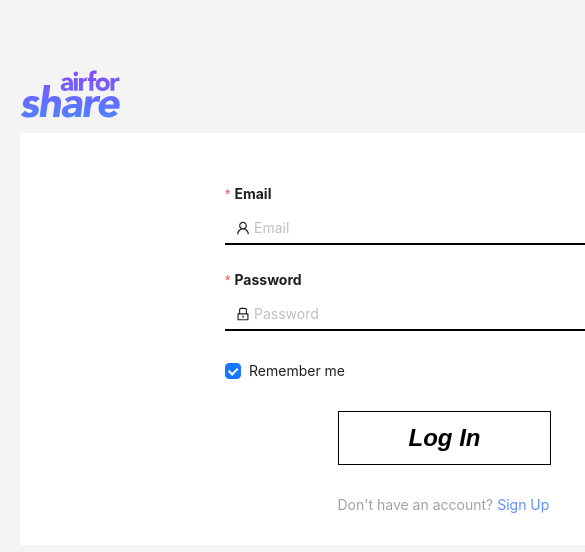
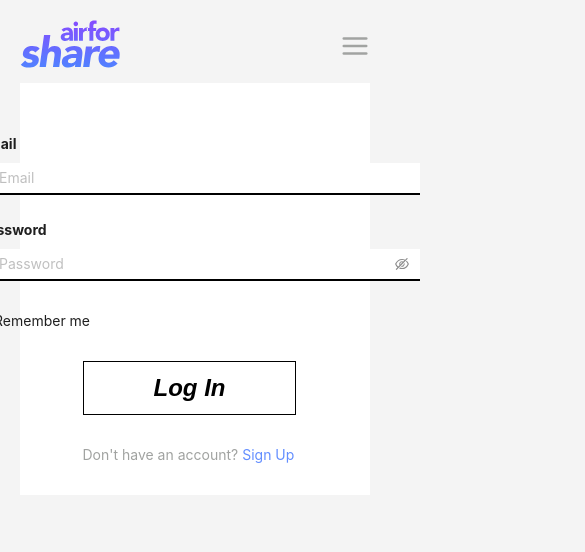
Before and after one commit to ghousahmed/smit-share, a React (Vite) app: page /login in a window 390 px wide. Shown: the top 552 px of the page, 585 px wide, since content can reach past the window. Built offline with nearby package versions, Linux system fonts and the light colour scheme; the HTML template or start-up script is replaced by a standard one.

Commit message:
fix mobile reponsiveness issue and apply dark mode features in other pages

```diff
--- a/src/components/Button.jsx
+++ b/src/components/Button.jsx
@@ -1,7 +1,9 @@
 function ThemeButton({ disabled, title, onClick, className }) {
   return (
     <button
-      style={{ borderColor: disabled && "#a1a3a1" }}
+      style={{
+        borderColor: disabled && "#a1a3a1",
+      }}
       disabled={disabled}
       className={`theme-btn ${className}`}
       onClick={onClick}
--- a/src/components/LoginForm.jsx
+++ b/src/components/LoginForm.jsx
@@ -1,20 +1,26 @@
-import React, { useState } from "react";
+import React, { useState, useEffect } from "react";
 import { Button, Checkbox, Form, Input } from "antd";
 import { LockOutlined, UserOutlined } from "@ant-design/icons";
 import ThemeButton from "./Button";
-import { useTheme } from "../context/ThemeContext";
+import { useTheme } from "../components/index.js";
 import { Link } from "react-router-dom";
+import "../mediaquery/mediaquery.scss";
 
 const onFinishFailed = (errorInfo) => {
   console.log("Failed:", errorInfo);
 };
-const LoginForm = ({loginUser}) => {
+const LoginForm = ({ loginUser }) => {
   const [clientReady, setClientReady] = useState(false);
   const [form] = Form.useForm();
-  const { theme } = useTheme();
+  const { isDark, toggleTheme } = useTheme();
+  useEffect(() => {
+    isDark
+      ? document.body.classList.add("dark")
+      : document.body.classList.remove("dark");
+  }, [isDark]);
 
   return (
-    <div className="d-flex">
+    <div className={`d-flex ${isDark ? "dark-lighter" : " "}`}>
       <Form
         name="trigger"
         layout="vertical"
@@ -27,9 +33,7 @@ const LoginForm = ({loginUser}) => {
         style={{
           maxWidth: 600,
           marginTop: "50px",
-          backgroundColor: theme === 'dark' ? '#14171e' : '#fff', color: theme === 'dark' ? '#fff' : '',
         }}
-
         initialValues={{
           remember: true,
         }}
@@ -38,14 +42,22 @@ const LoginForm = ({loginUser}) => {
         autoComplete="off"
       >
         <Form.Item
-          label={<span style={{  backgroundColor: theme === 'dark' ? '#23272f' : '#fff', color: theme === 'dark' ? '#fff' : '',   fontWeight: 'bold' }}>Email</span>}
+          label={
+            <span
+              style={{
+                fontWeight: "bold",
+              }}
+              className={isDark ? "dark-text" : " "}
+            >
+              Email
+            </span>
+          }
           name="email"
           validateTrigger="onBlur"
           rules={[
             {
               required: true,
               message: "Please input your email!",
-
             },
             {
               pattern:
@@ -57,12 +69,21 @@ const LoginForm = ({loginUser}) => {
           <Input
             prefix={<UserOutlined className="site-form-item-icon" />}
             placeholder="Email"
-            className="input-border"
+            className={`input-border ${isDark ? "dark-light" : " "}`}
           />
         </Form.Item>
 
         <Form.Item
-            label={<span style={{  backgroundColor: theme === 'dark' ? '#23272f' : '#fff', color: theme === 'dark' ? '#fff' : '',   fontWeight: 'bold' }}>Password</span>}
+          label={
+            <span
+              style={{
+                fontWeight: "bold",
+              }}
+              className={isDark ? "dark-text" : " "}
+            >
+              Password
+            </span>
+          }
           name="password"
           rules={[
             {
@@ -70,24 +91,20 @@ const LoginForm = ({loginUser}) => {
               message: "Please input your password!",
             },
             {
-             min:6,
+              min: 6,
               message: "Password must be greater than 6 charachter",
-            }
+            },
           ]}
         >
           <Input.Password
             prefix={<LockOutlined className="site-form-item-icon" />}
             placeholder="Password "
-            className="input-border"
+            className={`input-border ${isDark ? "dark-light" : " "}`}
           />
         </Form.Item>
 
-        <Form.Item
-          name="remember"
-          valuePropName="checked"
-
-        >
-          <Checkbox style={{ backgroundColor: theme === 'dark' ? '#23272f' : '#fff', color: theme === 'dark' ? '#fff' : ''}}> Remember me</Checkbox>
+        <Form.Item name="remember" valuePropName="checked">
+          <Checkbox className={isDark ? "dark-text" : ""}>Remember me</Checkbox>
         </Form.Item>
 
         <Form.Item
@@ -96,7 +113,7 @@ const LoginForm = ({loginUser}) => {
             span: 16,
           }}
         >
-          <ThemeButton title={"Log In"}  />
+          <ThemeButton title={"Log In"} />
         </Form.Item>
         <Form.Item
           wrapperCol={{
@@ -104,11 +121,13 @@ const LoginForm = ({loginUser}) => {
             span: 16,
           }}
         >
-          <span className="text">
-
-          Don't have an account?
+          <span className="text">Don't have an account?</span>
+          <span>
+            {" "}
+            <Link className="text-primary" to={"/signup"}>
+              Sign Up
+            </Link>{" "}
           </span>
-          <span> <Link className="text-primary" to={"/signup"}>Sign Up</Link> </span>
         </Form.Item>
       </Form>
     </div>
--- a/src/components/SignupForm.jsx
+++ b/src/components/SignupForm.jsx
@@ -1,19 +1,29 @@
-import React, { useState } from "react";
+import React, { useState, useEffect } from "react";
 import { Form, Input } from "antd";
 import { LockOutlined, UserOutlined } from "@ant-design/icons";
 import ThemeButton from "./Button";
 import { useTheme } from "../context/ThemeContext";
 import { Link } from "react-router-dom";
+import "../mediaquery/mediaquery.scss";
+
 const onFinishFailed = (errorInfo) => {
   console.log("Failed:", errorInfo);
 };
+
 const SignupForm = ({ registerUser }) => {
   const [clientReady, setClientReady] = useState(false);
   const [form] = Form.useForm();
-  const { theme } = useTheme();
+
+  const { isDark, toggleTheme } = useTheme();
+
+  useEffect(() => {
+    isDark
+      ? document.body.classList.add("dark")
+      : document.body.classList.remove("dark");
+  }, [isDark]);
 
   return (
-    <div className="d-flex">
+    <div className={`d-flex ${isDark ? "dark-light" : ""}`}>
       <Form
         name="trigger"
         layout="vertical"
@@ -35,7 +45,16 @@ const SignupForm = ({ registerUser }) => {
         autoComplete="off"
       >
         <Form.Item
-          label={<span style={{  backgroundColor: theme === 'dark' ? '#23272f' : '#fff', color: theme === 'dark' ? '#fff' : '',   fontWeight: 'bold' }}>Email</span>}
+          label={
+            <span
+              style={{
+                fontWeight: "bold",
+              }}
+              className={isDark ? "dark-text" : " "}
+            >
+              Email
+            </span>
+          }
           name="email"
           validateTrigger="onBlur"
           rules={[
@@ -53,12 +72,21 @@ const SignupForm = ({ registerUser }) => {
           <Input
             prefix={<UserOutlined className="site-form-item-icon" />}
             placeholder="Email"
-            className="input-border"
+            className={`input-border ${isDark ? "dark-lighter" : " "}`}
           />
         </Form.Item>
 
         <Form.Item
-         label={<span style={{  backgroundColor: theme === 'dark' ? '#23272f' : '#fff', color: theme === 'dark' ? '#fff' : '',   fontWeight: 'bold' }}>Password</span>}
+          label={
+            <span
+              style={{
+                fontWeight: "bold",
+              }}
+              className={isDark ? "dark-text" : " "}
+            >
+              Password
+            </span>
+          }
           name="password"
           rules={[
             {
@@ -74,7 +102,7 @@ const SignupForm = ({ registerUser }) => {
           <Input.Password
             prefix={<LockOutlined className="site-form-item-icon" />}
             placeholder="Password "
-            className="input-border"
+            className={`input-border ${isDark ? "dark-lighter" : " "}`}
           />
         </Form.Item>
 
@@ -94,10 +122,9 @@ const SignupForm = ({ registerUser }) => {
         >
           <span className="text">Already member?</span>
           <span>
-            {" "}
             <Link className="text-primary" to={"/login"}>
-              Log In{" "}
-            </Link>{" "}
+              Log In
+            </Link>
           </span>
         </Form.Item>
       </Form>
--- a/src/components/index.scss
+++ b/src/components/index.scss
@@ -150,11 +150,12 @@ $primary-color: #638eff;
     position: absolute;
   }
 }
-.container {
-  width: 900px;
-  margin: 0 auto;
-  margin-top: 50px;
-}
+
+// .container {
+//   width: 900px;
+//   margin: 0 auto;
+//   margin-top: 50px;
+// }
 
 .header-bar {
   display: flex;
--- a/src/config/Router.jsx
+++ b/src/config/Router.jsx
@@ -15,7 +15,7 @@ function AppRouter() {
         </Routes>
       </BrowserRouter>
     </ThemeProvider>
-    )
+  );
 }
 
 export default AppRouter;
--- a/src/mediaquery/mediaQuery.scss
+++ b/src/mediaquery/mediaQuery.scss
@@ -9,12 +9,7 @@
 
 @media only screen and (max-width: 768px) {
   .container {
-    width: 100%;
-    padding: 20px;
-    margin: 0;
-    margin-top: 0;
-
-    .main-card {
+      .main-card {
       flex-direction: column;
       margin-top: 10px;
       min-height: fit-content;
--- a/src/pages/Home/Login.jsx
+++ b/src/pages/Home/Login.jsx
@@ -1,3 +1,5 @@
+import "../../mediaquery/mediaquery.scss";
+import "../../pages/Home/css/style.scss";
 import LoginForm from "../../components/LoginForm";
 import LOGO from "../../assets/logo.svg";
 import { MdLightMode } from "react-icons/md";
@@ -6,18 +8,16 @@ import useScreenWidth from "../../helper/screenWidth";
 import { MdDarkMode } from "react-icons/md";
 import { Link } from "react-router-dom";
 import { useTheme } from "../../context/ThemeContext";
-import React from 'react';
+import { useEffect } from "react";
 import { auth, signInWithEmailAndPassword } from "../../db/index";
 
-
 function LoginPage() {
-
-  let loginUser = (values)=>{
+  let loginUser = (values) => {
     signInWithEmailAndPassword(auth, values.email, values.password)
       .then((userCredential) => {
         // Signed in
         const user = userCredential.user;
-    <Alert message="Success Text" type="success" />
+        <Alert message="Success Text" type="success" />;
         console.log(user);
       })
       .catch((error) => {
@@ -25,37 +25,49 @@ function LoginPage() {
         const errorMessage = error.message;
         console.log(errorMessage);
       });
-  }
-    const { theme, toggleTheme } = useTheme();
+  };
   const screenWidth = useScreenWidth();
-
-    let styles = {
-      color: theme === "dark" ? "#fff" : "",
-      backgroundColor: theme === "dark" ? "#23272F" : "",
-    };
+  const { isDark, toggleTheme } = useTheme();
+  useEffect(() => {
+    isDark
+      ? document.body.classList.add("dark")
+      : document.body.classList.remove("dark");
+  }, [isDark]);
   return (
     <div className="container">
       <div className="header-bar">
         <div className="logo">
-            <Link to={"/"} >
+          <Link to={"/"}>
             <img src={LOGO} alt="" />
           </Link>
         </div>
         <div className="menu-bar">
           {screenWidth.widthScreen > 768 ? (
             <ul>
-                <li style={styles}>How it works</li>
-                <li style={styles}>Download</li>
-                <li style={styles}>Upgrade</li>
-                <li style={styles}>Feedback </li>
-                <li className="menu-btn"><span> Login </span>/ <span> <Link className="menu-btn" to={"/signup"} style={{textDecoration:"none"}}> Register </Link></span></li>
+              <li>How it works</li>
+              <li>Download</li>
+              <li>Upgrade</li>
+              <li>Feedback </li>
+              <li className="menu-btn">
+                <span> Login </span>/{" "}
+                <span>
+                  {" "}
+                  <Link
+                    className="menu-btn"
+                    to={"/signup"}
+                    style={{ textDecoration: "none" }}
+                  >
+                    {" "}
+                    Register{" "}
+                  </Link>
+                </span>
+              </li>
               <li onClick={toggleTheme}>
-                  {" "}
-                  {theme === "light" ? (
+                {isDark ? (
+                  <MdLightMode size={24} color="white" />
+                ) : (
                   <MdDarkMode size={24} />
-                  ) : (
-                    <MdLightMode size={24} color="white" />
-                  )}{" "}
+                )}
               </li>
             </ul>
           ) : (
@@ -67,10 +79,9 @@ function LoginPage() {
           )}
         </div>
       </div>
-        <div
-          className="main-card"
-          style={{ backgroundColor: theme === "dark" ? "rgb(20 23 30)" : "" }}
-        ><LoginForm loginUser={loginUser}/> </div>
+      <div className={`main-card ${isDark ? "dark-lighter" : " "}`}>
+        <LoginForm loginUser={loginUser} />
+      </div>
     </div>
   );
 }
--- a/src/pages/Home/Signup.jsx
+++ b/src/pages/Home/Signup.jsx
@@ -1,3 +1,4 @@
+import "../../mediaquery/mediaquery.scss";
 import LoginForm from "../../components/LoginForm";
 import LOGO from "../../assets/logo.svg";
 import { MdLightMode } from "react-icons/md";
@@ -7,10 +8,9 @@ import { MdDarkMode } from "react-icons/md";
 import { Link } from "react-router-dom";
 import { useTheme } from "../../context/ThemeContext";
 import SignupForm from "../../components/SignupForm";
-import React from 'react';
+import { useEffect } from "react";
 import { auth, createUserWithEmailAndPassword } from "../../db/index";
 function SignupPage() {
-
   const registerUser = (values) => {
     // console.log(values.email);
     createUserWithEmailAndPassword(auth, values.email, values.password)
@@ -27,13 +27,15 @@ function SignupPage() {
         // ..
       });
   };
-  const { theme, toggleTheme } = useTheme();
+  const { isDark, toggleTheme } = useTheme();
   const screenWidth = useScreenWidth();
 
-  let styles = {
-    color: theme === "dark" ? "#fff" : "",
-    backgroundColor: theme === "dark" ? "#23272F" : "",
-  };
+  useEffect(() => {
+    isDark
+      ? document.body.classList.add("dark")
+      : document.body.classList.remove("dark");
+  }, [isDark]);
+
   return (
     <div className="container">
       <div className="header-bar">
@@ -45,19 +47,28 @@ function SignupPage() {
         <div className="menu-bar">
           {screenWidth.widthScreen > 768 ? (
             <ul>
-              <li style={styles}>How it works</li>
-              <li style={styles}>Download</li>
-              <li style={styles}>Upgrade</li>
-              <li style={styles}>Feedback </li>
-              <li className="menu-btn"><span> <Link className="menu-btn" to={"/login"} style={{textDecoration:"none"}}> Login </Link></span> / <span> Register </span> </li>
-
+              <li>How it works</li>
+              <li>Download</li>
+              <li>Upgrade</li>
+              <li>Feedback </li>
+              <li className="menu-btn">
+                <span>
+                  <Link
+                    className="menu-btn"
+                    to={"/login"}
+                    style={{ textDecoration: "none" }}
+                  >
+                    Login
+                  </Link>
+                </span>
+                / <span> Register </span>
+              </li>
               <li onClick={toggleTheme}>
-                {" "}
-                {theme === "light" ? (
+                {isDark ? (
+                  <MdLightMode size={24} color="white" />
+                ) : (
                   <MdDarkMode size={24} />
-                ) : (
-                  <MdLightMode size={24} color="white" />
-                )}{" "}
+                )}
               </li>
             </ul>
           ) : (
@@ -69,11 +80,8 @@ function SignupPage() {
           )}
         </div>
       </div>
-      <div
-        className="main-card"
-        style={{ backgroundColor: theme === "dark" ? "rgb(20 23 30)" : "" }}
-      >
-        <SignupForm registerUser={registerUser}/>{" "}
+      <div className="main-card">
+        <SignupForm registerUser={registerUser} />
       </div>
     </div>
   );
```
Also changed, not shown: src/pages/Home/index.jsx (+18 -2 lines), 1 other file (tests, documents, lock files or other folders). Lines whose indentation alone changed are shown as unchanged.
